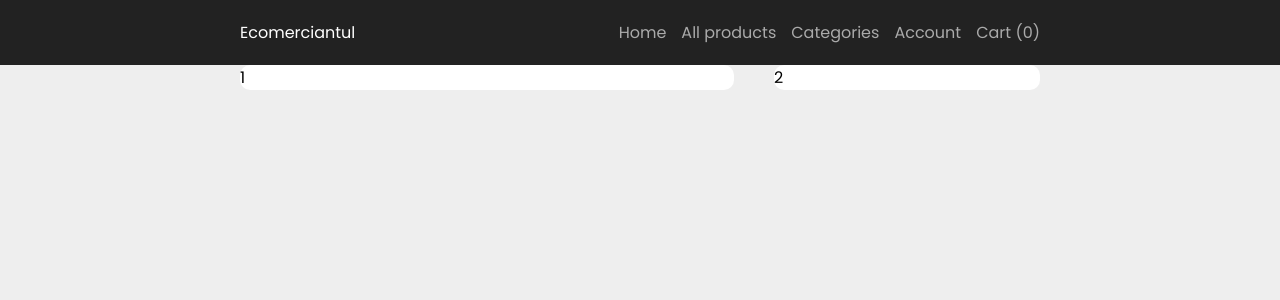
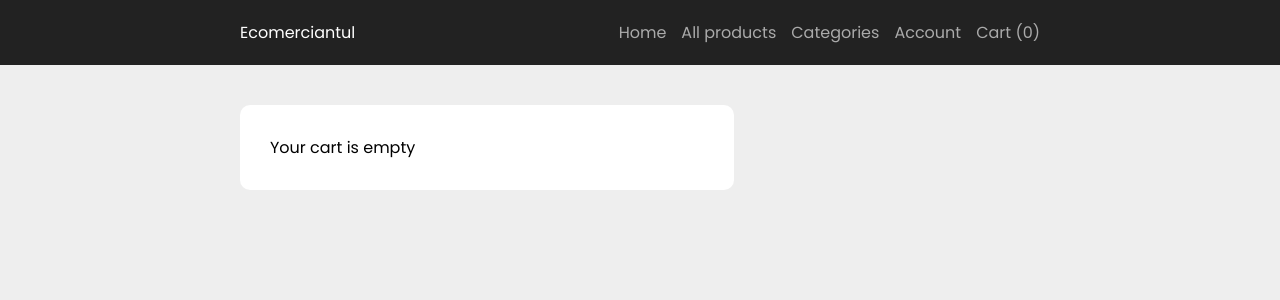
Before and after one commit to alinukerotester/ecomerce-front, a Next.js app: page /cart in a window 1280 px wide. Shown: the top 300 px of the page. Built offline with nearby package versions, Linux system fonts and the light colour scheme.

Commit message:
gata pentru azi

```diff
--- a/components/Button.js
+++ b/components/Button.js
@@ -16,6 +16,12 @@ export const ButtonStyle = css`
 		margin-right: 5px;
 	}
 	${(props) =>
+		props.block &&
+		css`
+			display: block;
+			width: 100%;
+		`}
+	${(props) =>
 		props.white &&
 		!props.outline &&
 		css`
@@ -29,6 +35,21 @@ export const ButtonStyle = css`
 			background-color: transparent;
 			color: #fff;
 			border: 1px solid #fff;
+		`}
+		 ${(props) =>
+		props.black &&
+		!props.outline &&
+		css`
+			background-color: #000;
+			color: #fff;
+		`}
+  ${(props) =>
+		props.black &&
+		props.outline &&
+		css`
+			background-color: transparent;
+			color: #000;
+			border: 1px solid #000;
 		`}
 	${(props) =>
 		props.primary &&
--- a/package.json
+++ b/package.json
@@ -9,6 +9,7 @@
     "lint": "next lint"
   },
   "dependencies": {
+    "axios": "^1.9.0",
     "mongoose": "^8.12.1",
     "next": "15.1.7",
     "react": "^19.0.0",
--- /dev/null
+++ b/pages/api/cart.js
@@ -0,0 +1,8 @@
+import { mongooseConnect } from '@/lib/mongoose';
+import { Product } from '@/models/Product';
+
+export default async function handle(req, res) {
+	await mongooseConnect();
+	const ids = req.body.ids;
+	res.json(await Product.find({ _id: ids }));
+}
--- a/pages/cart.js
+++ b/pages/cart.js
@@ -1,26 +1,60 @@
+import Button from '@/components/Button';
+import { CartContext } from '@/components/CartContext';
 import Center from '@/components/Center';
 import Header from '@/components/Header';
+import axios from 'axios';
+import { useContext, useEffect, useState } from 'react';
 import styled from 'styled-components';
 
 const ColumnsWrapper = styled.div`
 	display: grid;
 	grid-template-columns: 1.3fr 0.7fr;
 	gap: 40px;
+	margin-top: 40px;
 `;
 
 const Box = styled.div`
 	background-color: #fff;
 	border-radius: 10px;
+	padding: 30px;
 `;
 
 export default function CartPage() {
+	const { cartProducts } = useContext(CartContext);
+	const [products, setProducts] = useState([]);
+	useEffect(() => {
+		if (cartProducts.length > 0) {
+			axios
+				.post('/api/cart', { ids: cartProducts })
+				.then((response) => setProducts(response.data));
+		}
+	}, [cartProducts]);
 	return (
 		<>
 			<Header />
 			<Center>
 				<ColumnsWrapper>
-					<Box>1</Box>
-					<Box>2</Box>
+					<Box>
+						{!cartProducts?.length && <div>Your cart is empty</div>}
+						{products?.length > 0 && (
+							<>
+								<h2>Cart</h2>
+								{products.map((product) => (
+									<div>{product.title}</div>
+								))}
+							</>
+						)}
+					</Box>
+					{!!cartProducts?.length && (
+						<Box>
+							<h2>Order info</h2>
+							<input type='text' placeholder='Address' />
+							<input type='text' placeholder='Address 2' />
+							<Button black block>
+								Continue to next step
+							</Button>
+						</Box>
+					)}
 				</ColumnsWrapper>
 			</Center>
 		</>
```
Also changed, not shown: 1 other file (tests, documents, lock files or other folders).
